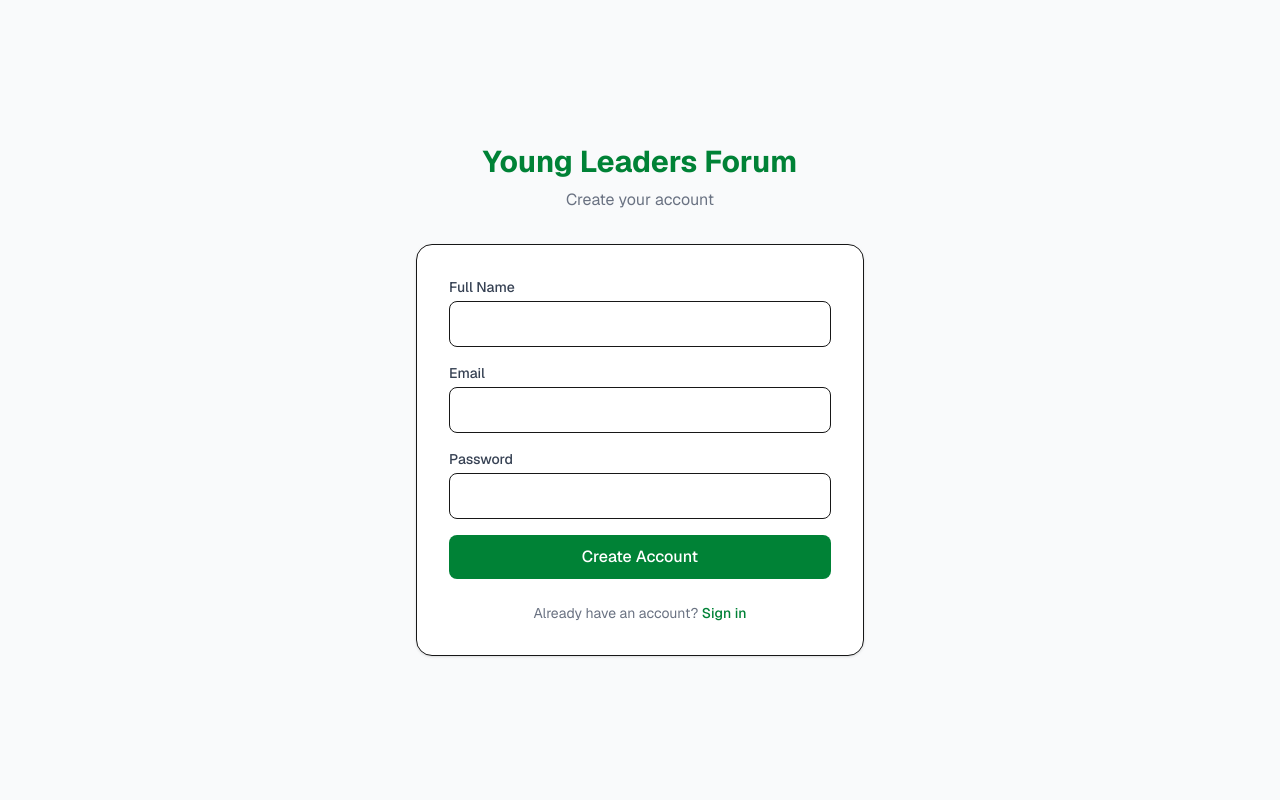
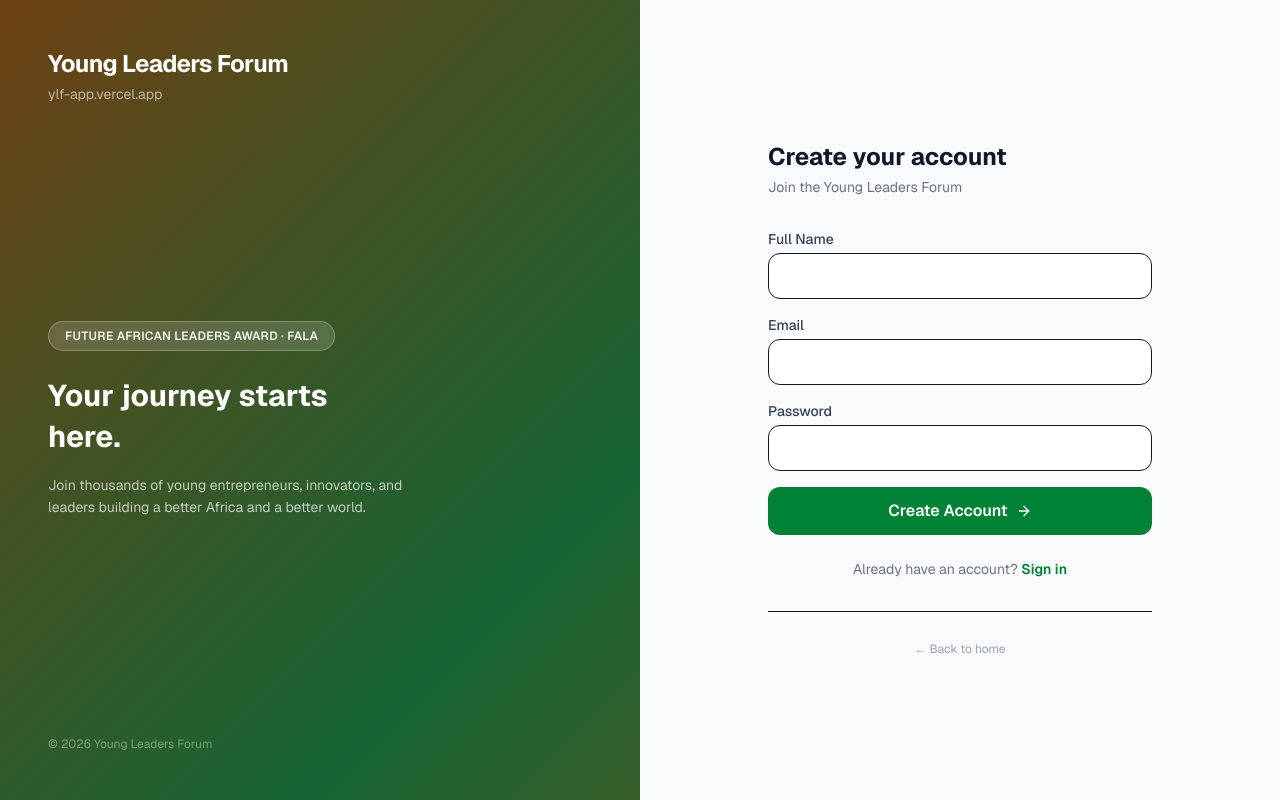
Before and after one commit to kingdiligence/Ylf, a Next.js app: page /signup in a window 1280 px wide. Built offline with nearby package versions, Linux system fonts and the light colour scheme; no server answers.

Commit message:
feat: redesign login/signup with gradient split layout, liven up home page

```diff
--- a/app/(auth)/login/page.tsx
+++ b/app/(auth)/login/page.tsx
@@ -4,6 +4,7 @@ import { useState } from 'react'
 import { createClient } from '@/lib/supabase/client'
 import Link from 'next/link'
 import { useRouter } from 'next/navigation'
+import { ArrowRight } from 'lucide-react'
 
 export default function LoginPage() {
   const [email, setEmail] = useState('')
@@ -23,40 +24,68 @@ export default function LoginPage() {
   }
 
   return (
-    <div className="min-h-screen flex items-center justify-center bg-gray-50 px-4">
-      <div className="w-full max-w-md">
-        <div className="text-center mb-8">
-          <h1 className="text-3xl font-bold text-green-700">Young Leaders Forum</h1>
-          <p className="text-gray-500 mt-2">Sign in to your account</p>
+    <div className="min-h-screen flex flex-col md:flex-row">
+
+      {/* Left — branded gradient panel */}
+      <div className="hero-gradient hidden md:flex md:w-1/2 flex-col justify-between p-12 text-white">
+        <div>
+          <p className="text-2xl font-bold tracking-tight">Young Leaders Forum</p>
+          <p className="text-white/60 text-sm mt-1">ylf-app.vercel.app</p>
         </div>
-        <div className="bg-white rounded-2xl shadow-sm border p-8">
+        <div>
+          <div className="inline-block bg-white/15 border border-white/25 text-white/90 text-xs font-semibold px-4 py-1.5 rounded-full mb-6 tracking-wide uppercase">
+            Future African Leaders Award · FALA
+          </div>
+          <h2 className="text-3xl font-bold leading-snug">
+            Connect. Learn.<br />Lead the future.
+          </h2>
+          <p className="mt-4 text-white/70 text-sm leading-relaxed max-w-sm">
+            A global community of young entrepreneurs, innovators, and policymakers driving sustainable economic growth across Africa and the world.
+          </p>
+        </div>
+        <p className="text-white/40 text-xs">© {new Date().getFullYear()} Young Leaders Forum</p>
+      </div>
+
+      {/* Right — login form */}
+      <div className="flex-1 flex flex-col justify-center items-center px-6 py-16 bg-gray-50">
+        {/* Mobile logo */}
+        <div className="md:hidden text-center mb-8">
+          <p className="text-2xl font-bold text-green-700">Young Leaders Forum</p>
+          <p className="text-gray-400 text-sm mt-1">Sign in to continue</p>
+        </div>
+
+        <div className="w-full max-w-sm">
+          <h1 className="text-2xl font-bold text-gray-900 mb-1">Welcome back</h1>
+          <p className="text-gray-500 text-sm mb-8">Sign in to your account</p>
+
           <form onSubmit={handleLogin} className="space-y-4">
-            {error && <p className="text-red-500 text-sm bg-red-50 p-3 rounded-lg">{error}</p>}
+            {error && (
+              <div className="text-red-600 text-sm bg-red-50 border border-red-100 p-3 rounded-xl">{error}</div>
+            )}
             <div>
               <label className="block text-sm font-medium text-gray-700 mb-1">Email</label>
-              <input
-                type="email" value={email} onChange={e => setEmail(e.target.value)}
-                required className="w-full border rounded-lg px-4 py-2.5 focus:outline-none focus:ring-2 focus:ring-green-500"
-              />
+              <input type="email" value={email} onChange={e => setEmail(e.target.value)} required
+                className="w-full border rounded-xl px-4 py-3 focus:outline-none focus:ring-2 focus:ring-green-500 bg-white text-sm" />
             </div>
             <div>
               <label className="block text-sm font-medium text-gray-700 mb-1">Password</label>
-              <input
-                type="password" value={password} onChange={e => setPassword(e.target.value)}
-                required className="w-full border rounded-lg px-4 py-2.5 focus:outline-none focus:ring-2 focus:ring-green-500"
-              />
+              <input type="password" value={password} onChange={e => setPassword(e.target.value)} required
+                className="w-full border rounded-xl px-4 py-3 focus:outline-none focus:ring-2 focus:ring-green-500 bg-white text-sm" />
             </div>
-            <button
-              type="submit" disabled={loading}
-              className="w-full bg-green-700 text-white py-2.5 rounded-lg font-medium hover:bg-green-800 disabled:opacity-50 transition"
-            >
-              {loading ? 'Signing in...' : 'Sign In'}
+            <button type="submit" disabled={loading}
+              className="w-full flex items-center justify-center gap-2 bg-green-700 text-white py-3 rounded-xl font-semibold hover:bg-green-800 disabled:opacity-50 transition">
+              {loading ? 'Signing in...' : <> Sign In <ArrowRight size={16} /> </>}
             </button>
           </form>
+
           <p className="text-center text-sm text-gray-500 mt-6">
             Don&apos;t have an account?{' '}
-            <Link href="/signup" className="text-green-700 font-medium hover:underline">Sign up</Link>
+            <Link href="/signup" className="text-green-700 font-semibold hover:underline">Sign up</Link>
           </p>
+
+          <div className="mt-8 pt-6 border-t text-center">
+            <Link href="/" className="text-xs text-gray-400 hover:text-gray-600 transition">← Back to home</Link>
+          </div>
         </div>
       </div>
     </div>
--- a/app/(auth)/signup/page.tsx
+++ b/app/(auth)/signup/page.tsx
@@ -3,6 +3,7 @@
 import { useState } from 'react'
 import { createClient } from '@/lib/supabase/client'
 import Link from 'next/link'
+import { ArrowRight } from 'lucide-react'
 
 export default function SignupPage() {
   const [fullName, setFullName] = useState('')
@@ -27,12 +28,12 @@ export default function SignupPage() {
 
   if (success) {
     return (
-      <div className="min-h-screen flex items-center justify-center bg-gray-50 px-4">
-        <div className="text-center max-w-md">
+      <div className="min-h-screen hero-gradient flex items-center justify-center px-4">
+        <div className="text-center max-w-md bg-white/10 backdrop-blur-sm border border-white/20 rounded-3xl p-10 text-white">
           <div className="text-5xl mb-4">✉️</div>
-          <h2 className="text-2xl font-bold text-gray-900">Check your email</h2>
-          <p className="text-gray-500 mt-2">We sent a confirmation link to <strong>{email}</strong></p>
-          <Link href="/login" className="mt-6 inline-block text-green-700 font-medium hover:underline">
+          <h2 className="text-2xl font-bold">Check your email</h2>
+          <p className="text-white/70 mt-2">We sent a confirmation link to <strong className="text-white">{email}</strong></p>
+          <Link href="/login" className="mt-6 inline-block text-white font-semibold border border-white/30 px-6 py-2.5 rounded-full hover:bg-white/10 transition">
             Back to login
           </Link>
         </div>
@@ -41,48 +42,70 @@ export default function SignupPage() {
   }
 
   return (
-    <div className="min-h-screen flex items-center justify-center bg-gray-50 px-4">
-      <div className="w-full max-w-md">
-        <div className="text-center mb-8">
-          <h1 className="text-3xl font-bold text-green-700">Young Leaders Forum</h1>
-          <p className="text-gray-500 mt-2">Create your account</p>
+    <div className="min-h-screen flex flex-col md:flex-row">
+      {/* Left panel */}
+      <div className="hero-gradient hidden md:flex md:w-1/2 flex-col justify-between p-12 text-white">
+        <div>
+          <p className="text-2xl font-bold tracking-tight">Young Leaders Forum</p>
+          <p className="text-white/60 text-sm mt-1">ylf-app.vercel.app</p>
         </div>
-        <div className="bg-white rounded-2xl shadow-sm border p-8">
+        <div>
+          <div className="inline-block bg-white/15 border border-white/25 text-white/90 text-xs font-semibold px-4 py-1.5 rounded-full mb-6 tracking-wide uppercase">
+            Future African Leaders Award · FALA
+          </div>
+          <h2 className="text-3xl font-bold leading-snug">
+            Your journey starts<br />here.
+          </h2>
+          <p className="mt-4 text-white/70 text-sm leading-relaxed max-w-sm">
+            Join thousands of young entrepreneurs, innovators, and leaders building a better Africa and a better world.
+          </p>
+        </div>
+        <p className="text-white/40 text-xs">© {new Date().getFullYear()} Young Leaders Forum</p>
+      </div>
+
+      {/* Right — signup form */}
+      <div className="flex-1 flex flex-col justify-center items-center px-6 py-16 bg-gray-50">
+        <div className="md:hidden text-center mb-8">
+          <p className="text-2xl font-bold text-green-700">Young Leaders Forum</p>
+          <p className="text-gray-400 text-sm mt-1">Create your account</p>
+        </div>
+
+        <div className="w-full max-w-sm">
+          <h1 className="text-2xl font-bold text-gray-900 mb-1">Create your account</h1>
+          <p className="text-gray-500 text-sm mb-8">Join the Young Leaders Forum</p>
+
           <form onSubmit={handleSignup} className="space-y-4">
-            {error && <p className="text-red-500 text-sm bg-red-50 p-3 rounded-lg">{error}</p>}
+            {error && (
+              <div className="text-red-600 text-sm bg-red-50 border border-red-100 p-3 rounded-xl">{error}</div>
+            )}
             <div>
               <label className="block text-sm font-medium text-gray-700 mb-1">Full Name</label>
-              <input
-                type="text" value={fullName} onChange={e => setFullName(e.target.value)}
-                required className="w-full border rounded-lg px-4 py-2.5 focus:outline-none focus:ring-2 focus:ring-green-500"
-              />
+              <input type="text" value={fullName} onChange={e => setFullName(e.target.value)} required
+                className="w-full border rounded-xl px-4 py-3 focus:outline-none focus:ring-2 focus:ring-green-500 bg-white text-sm" />
             </div>
             <div>
               <label className="block text-sm font-medium text-gray-700 mb-1">Email</label>
-              <input
-                type="email" value={email} onChange={e => setEmail(e.target.value)}
-                required className="w-full border rounded-lg px-4 py-2.5 focus:outline-none focus:ring-2 focus:ring-green-500"
-              />
+              <input type="email" value={email} onChange={e => setEmail(e.target.value)} required
+                className="w-full border rounded-xl px-4 py-3 focus:outline-none focus:ring-2 focus:ring-green-500 bg-white text-sm" />
             </div>
             <div>
               <label className="block text-sm font-medium text-gray-700 mb-1">Password</label>
-              <input
-                type="password" value={password} onChange={e => setPassword(e.target.value)}
-                required minLength={6}
-                className="w-full border rounded-lg px-4 py-2.5 focus:outline-none focus:ring-2 focus:ring-green-500"
-              />
+              <input type="password" value={password} onChange={e => setPassword(e.target.value)} required minLength={6}
+                className="w-full border rounded-xl px-4 py-3 focus:outline-none focus:ring-2 focus:ring-green-500 bg-white text-sm" />
             </div>
-            <button
-              type="submit" disabled={loading}
-              className="w-full bg-green-700 text-white py-2.5 rounded-lg font-medium hover:bg-green-800 disabled:opacity-50 transition"
-            >
-              {loading ? 'Creating account...' : 'Create Account'}
+            <button type="submit" disabled={loading}
+              className="w-full flex items-center justify-center gap-2 bg-green-700 text-white py-3 rounded-xl font-semibold hover:bg-green-800 disabled:opacity-50 transition">
+              {loading ? 'Creating account...' : <> Create Account <ArrowRight size={16} /> </>}
             </button>
           </form>
+
           <p className="text-center text-sm text-gray-500 mt-6">
             Already have an account?{' '}
-            <Link href="/login" className="text-green-700 font-medium hover:underline">Sign in</Link>
+            <Link href="/login" className="text-green-700 font-semibold hover:underline">Sign in</Link>
           </p>
+          <div className="mt-8 pt-6 border-t text-center">
+            <Link href="/" className="text-xs text-gray-400 hover:text-gray-600 transition">← Back to home</Link>
+          </div>
         </div>
       </div>
     </div>
--- a/app/(main)/home/page.tsx
+++ b/app/(main)/home/page.tsx
@@ -1,56 +1,86 @@
 import { createClient } from '@/lib/supabase/server'
 import Slideshow from '@/components/Slideshow'
+import ImageStrip from '@/components/ImageStrip'
+import CountdownTimer from '@/components/CountdownTimer'
 import Link from 'next/link'
-import { MessageSquare, Users, Video, Heart } from 'lucide-react'
+import { MessageSquare, Users, Video, Heart, ArrowRight } from 'lucide-react'
 
 const features = [
-  { icon: Users, label: 'Forums', href: '/forums', desc: 'Join discussions on entrepreneurship, policy, and innovation.' },
-  { icon: MessageSquare, label: 'Live Chat', href: '/chat', desc: 'Connect in real-time with leaders across the globe.' },
-  { icon: Video, label: 'Webinars', href: '/webinars', desc: 'Attend exclusive sessions with renowned economists and CEOs.' },
-  { icon: Heart, label: 'Donate', href: '/donate', desc: 'Support the next generation of African leaders.' },
+  { icon: Users, label: 'Forums', href: '/forums', desc: 'Join discussions on entrepreneurship, policy, and innovation.', color: 'bg-green-50 text-green-700 group-hover:bg-green-100' },
+  { icon: MessageSquare, label: 'Live Chat', href: '/chat', desc: 'Connect in real-time with leaders across the globe.', color: 'bg-blue-50 text-blue-700 group-hover:bg-blue-100' },
+  { icon: Video, label: 'Webinars', href: '/webinars', desc: 'Attend exclusive sessions with renowned economists and CEOs.', color: 'bg-purple-50 text-purple-700 group-hover:bg-purple-100' },
+  { icon: Heart, label: 'Donate', href: '/donate', desc: 'Support the next generation of African leaders.', color: 'bg-rose-50 text-rose-700 group-hover:bg-rose-100' },
 ]
 
 export default async function HomePage() {
   const supabase = await createClient()
-  const { data: slides } = await supabase
-    .from('slides')
-    .select('id, title, caption, image_url')
-    .eq('active', true)
-    .order('display_order')
+
+  const [{ data: slides }, { data: profile }, { data: nextWebinar }] = await Promise.all([
+    supabase.from('slides').select('id, title, caption, image_url').eq('active', true).order('display_order'),
+    supabase.auth.getUser().then(({ data: { user } }) =>
+      user ? supabase.from('profiles').select('full_name').eq('id', user.id).single() : { data: null }
+    ),
+    supabase.from('webinars').select('title, scheduled_at, join_url').eq('active', true)
+      .gt('scheduled_at', new Date().toISOString()).order('scheduled_at').limit(1).single(),
+  ])
+
+  const allSlides = slides ?? []
+  const firstName = profile?.data?.full_name?.split(' ')[0]
 
   return (
     <div>
-      <Slideshow slides={slides ?? []} />
+      {/* Slideshow */}
+      <Slideshow slides={allSlides} />
 
-      {/* Hero text */}
-      <section className="bg-green-700 text-white py-16 px-4 text-center">
-        <h1 className="text-3xl md:text-5xl font-bold max-w-3xl mx-auto leading-tight">
-          Empowering Young Leaders Across Africa and the World
-        </h1>
-        <p className="mt-4 text-green-100 text-lg max-w-2xl mx-auto">
-          Young Leaders Forum is a global platform where ambitious entrepreneurs connect, learn, and take collective action to drive economic growth.
-        </p>
+      {/* Hero banner */}
+      <section className="hero-gradient text-white py-14 px-4 text-center relative overflow-hidden">
+        <div className="relative z-10 max-w-3xl mx-auto">
+          {firstName && (
+            <p className="text-white/70 text-sm mb-2">Welcome back, <span className="text-white font-semibold">{firstName}</span></p>
+          )}
+          <h1 className="text-3xl md:text-5xl font-bold leading-tight">
+            Empowering Young Leaders<br className="hidden md:block" /> Across Africa and the World
+          </h1>
+          <p className="mt-4 text-white/80 text-lg max-w-2xl mx-auto">
+            Connect, learn, and take collective action to drive economic growth and shared prosperity.
+          </p>
+          {nextWebinar && (
+            <div className="mt-8">
+              <CountdownTimer webinar={nextWebinar} />
+            </div>
+          )}
+        </div>
       </section>
 
-      {/* Features grid */}
+      {/* First image strip */}
+      {allSlides.length > 0 && <ImageStrip slides={allSlides} offset={0} />}
+
+      {/* Feature cards */}
       <section className="max-w-6xl mx-auto px-4 py-16 grid grid-cols-1 sm:grid-cols-2 lg:grid-cols-4 gap-6">
-        {features.map(({ icon: Icon, label, href, desc }) => (
+        {features.map(({ icon: Icon, label, href, desc, color }) => (
           <Link key={href} href={href}
             className="bg-white rounded-2xl p-6 shadow-sm border hover:shadow-md hover:border-green-300 transition group">
-            <div className="w-12 h-12 bg-green-50 rounded-xl flex items-center justify-center mb-4 group-hover:bg-green-100 transition">
-              <Icon size={24} className="text-green-700" />
+            <div className={`w-12 h-12 rounded-xl flex items-center justify-center mb-4 transition ${color}`}>
+              <Icon size={24} />
             </div>
             <h3 className="font-semibold text-gray-900">{label}</h3>
             <p className="text-gray-500 text-sm mt-1">{desc}</p>
+            <div className="mt-3 flex items-center gap-1 text-green-700 text-xs font-medium opacity-0 group-hover:opacity-100 transition">
+              Go to {label} <ArrowRight size={12} />
+            </div>
           </Link>
         ))}
       </section>
 
-      {/* Mission */}
+      {/* Second image strip */}
+      {allSlides.length > 1 && <ImageStrip slides={allSlides} offset={1} />}
+
+      {/* Core values */}
       <section className="bg-white border-t py-16 px-4">
         <div className="max-w-4xl mx-auto text-center">
           <h2 className="text-2xl md:text-3xl font-bold text-gray-900">Our Core Values</h2>
-          <div className="mt-8 grid grid-cols-1 sm:grid-cols-2 lg:grid-cols-3 gap-4 text-left">
+          <p className="text-gray-400 mt-2 mb-8">The principles that guide every young leader in our community</p>
+          <div className="grid grid-cols-1 sm:grid-cols-2 lg:grid-cols-3 gap-4 text-left">
             {[
               'Collaboration over competition',
               'Action and results over talk',
@@ -58,7 +88,7 @@ export default async function HomePage() {
               'Global mindset with global impact',
               'Resilience and continuous learning',
             ].map(v => (
-              <div key={v} className="flex items-start gap-3 bg-green-50 rounded-xl p-4">
+              <div key={v} className="flex items-start gap-3 bg-green-50 hover:bg-green-100 rounded-xl p-4 transition">
                 <span className="text-green-700 font-bold mt-0.5">→</span>
                 <span className="text-gray-700 text-sm">{v}</span>
               </div>
@@ -66,6 +96,9 @@ export default async function HomePage() {
           </div>
         </div>
       </section>
+
+      {/* Third image strip */}
+      {allSlides.length > 2 && <ImageStrip slides={allSlides} offset={2} />}
     </div>
   )
 }
```
